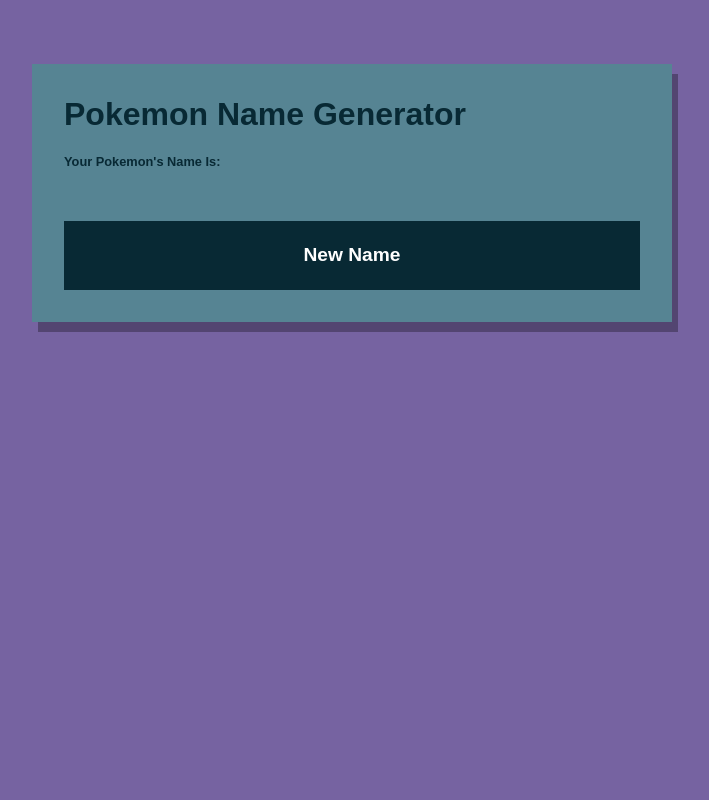
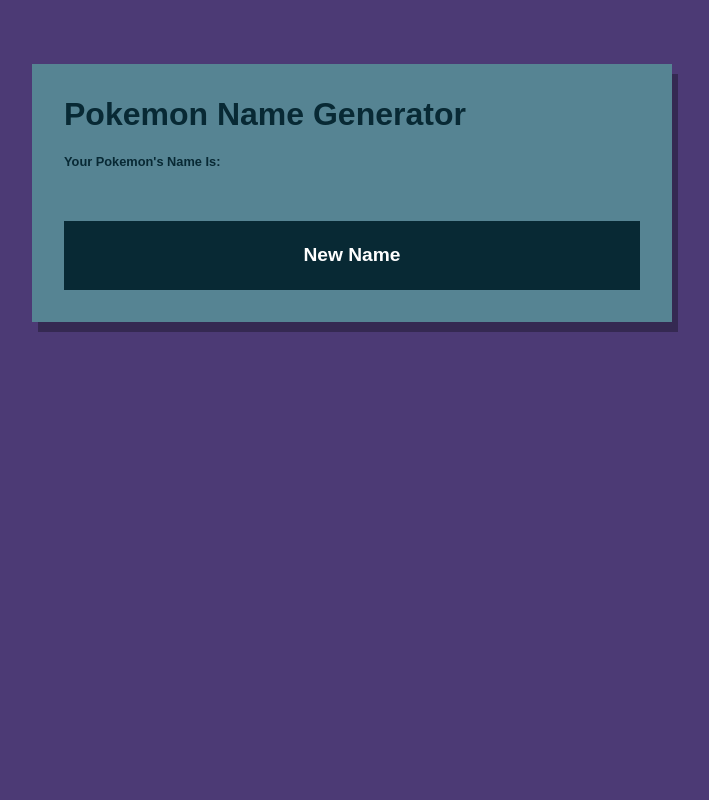
Before and after one commit to dwalkr/pokemon-name-generator, a PHP site: page / in a window 1280 px wide. Shown: the whole page, without its empty margins (288-997 px from the left). Run offline with PHP 8.4, Linux system fonts and the light colour scheme; data that the repository does not hold is empty; some libraries are stand-ins or nearby versions.

Commit message:
update body bg
testing caddy webhook

```diff
--- a/web/css/style.css
+++ b/web/css/style.css
@@ -5,7 +5,7 @@ body {
     border: 0;
     margin: 0;
     padding: 0;
-    background: #7663a1;
+    background: #4c3a75;
     font-family: sans-serif;
     color: #082934;
     padding-top: 2em;
```
